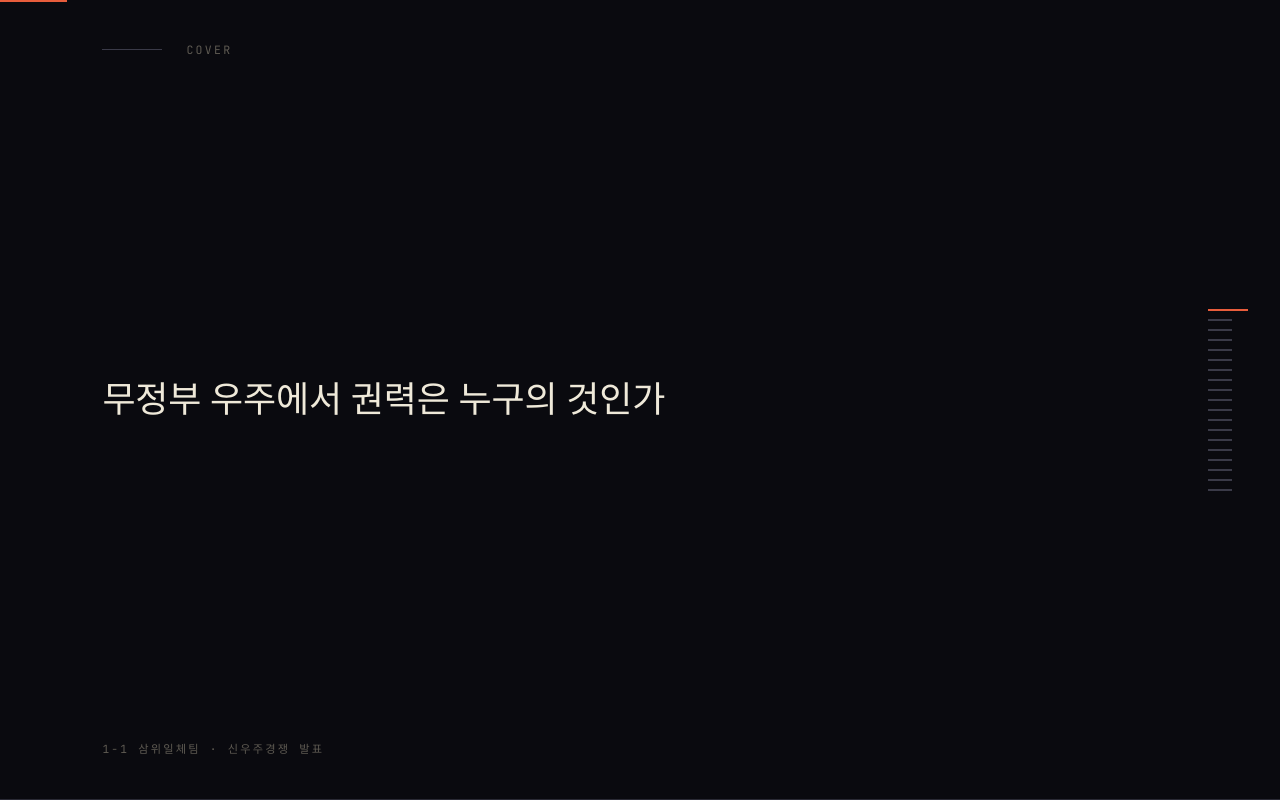
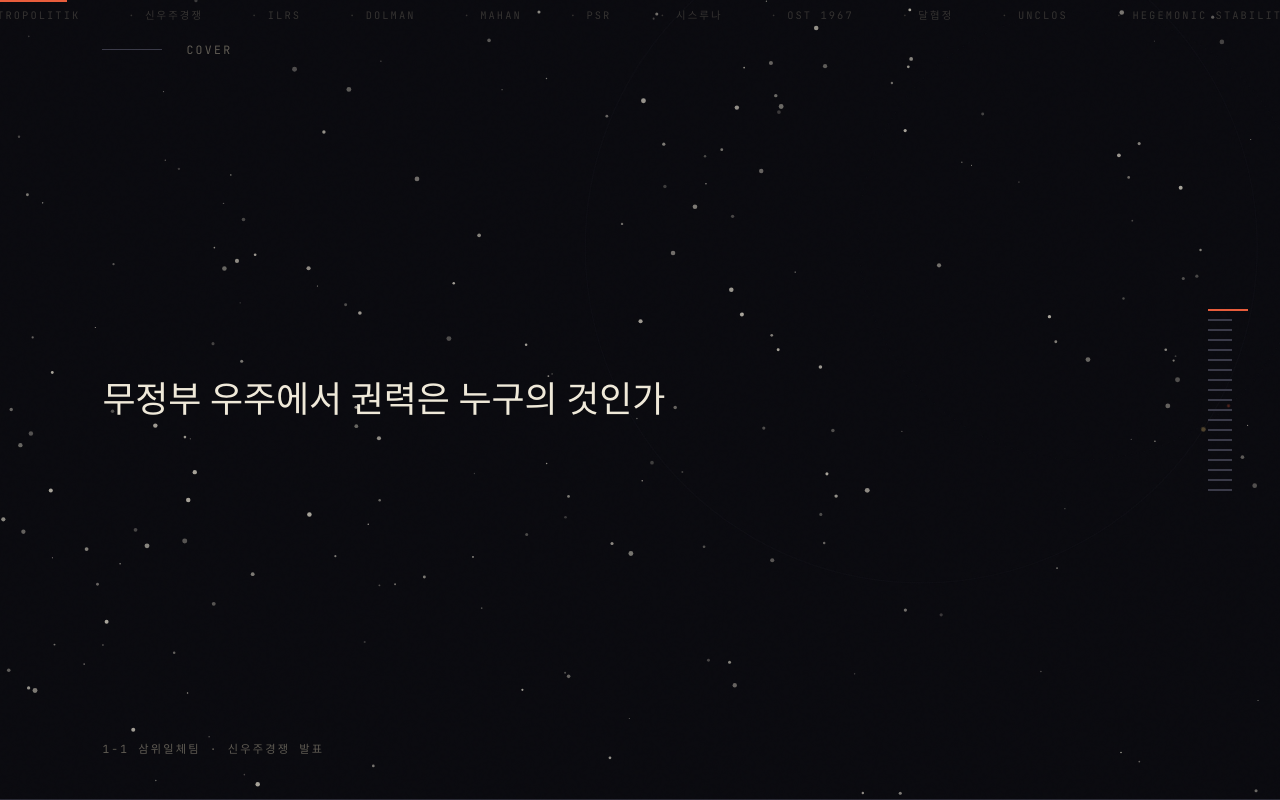
Before and after one commit to wwoosshh/presentaion-site, a React (Vite) app: page / in a window 1280 px wide. Built offline with nearby package versions, Linux system fonts and the light colour scheme; a web font is replaced by a local one.

Commit message:
feat: compose ambient layer (starfield + orbits + marquee + grain)

```diff
--- a/src/App.tsx
+++ b/src/App.tsx
@@ -1,13 +1,16 @@
 import { PresentationShell } from '@/components/shell/PresentationShell'
+import { AmbientLayer } from '@/components/ambient/AmbientLayer'
 import { SLIDES } from '@/data/slides'
 import { useKeyboardNav } from '@/hooks/useKeyboardNav'
 
 export default function App() {
   useKeyboardNav()
   return (
+    <>
+      <AmbientLayer />
       <PresentationShell>
         {SLIDES.map((s) => (
-        <div key={s.id} className="font-serif text-4xl text-text">
+          <div key={s.id} className="relative z-10 font-serif text-4xl text-text">
             {s.displayNumber !== null && (
               <span className="font-mono text-sm text-accent mr-4">
                 S.{String(s.displayNumber).padStart(2, '0')}
@@ -17,5 +20,6 @@ export default function App() {
           </div>
         ))}
       </PresentationShell>
+    </>
   )
 }
--- /dev/null
+++ b/src/components/ambient/AmbientLayer.tsx
@@ -0,0 +1,15 @@
+import { GrainTexture } from './GrainTexture'
+import { StarField } from './StarField'
+import { OrbitRings } from './OrbitRings'
+import { KeywordMarquee } from './KeywordMarquee'
+
+export function AmbientLayer() {
+  return (
+    <>
+      <StarField />
+      <OrbitRings />
+      <KeywordMarquee />
+      <GrainTexture />
+    </>
+  )
+}
```
Lines whose indentation alone changed are shown as unchanged.
